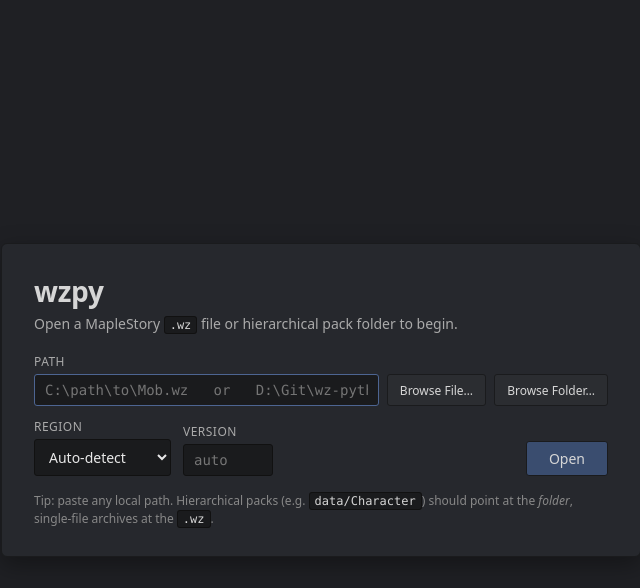
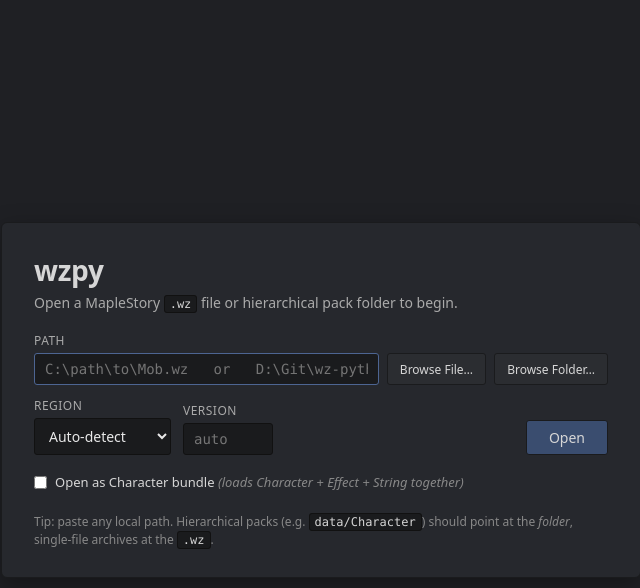
Before and after one commit to Leonana69/wz-python, a Flask app: page /character in a window 1280 px wide. Shown: the top 588 px of the page, without its empty margins (319-959 px from the left). Run offline with Flask 3, Linux system fonts and the light colour scheme; some libraries are stand-ins or nearby versions.

Commit message:
Server: accept multiple paths and a --char Character-bundle flag
CLI:
  python run.py 1.wz 2.wz 3.wz       # first loads, rest are quick-load
  python run.py --char data           # parent dir → finds Character + Effect + String
  python run.py --char data/Character # bundle root → finds Effect + String as siblings

The CLI's positional arg becomes nargs="*"; the first path is loaded
immediately and any extras land on the welcome page as one-click
quick-load buttons (the existing /open dialog gains a "QUICK LOAD"
section listing them). --char overrides the positional, runs a
discovery pass (Character + Effect + String must be present
alongside each other), exits 2 with a clear error if any are
missing, and lands the user on /character via the existing
has_character redirect.

Welcome page (and /api/load) get a matching "Open as Character
bundle" checkbox + char:true field, so the same discovery + error
flow is reachable without restarting. Discovery errors surface
verbatim in the existing status area; partial loads (Character
loaded but Effect/String didn't validate) come back as a non-fatal
warning that briefly displays before redirecting.

Co-Authored-By: Claude Opus 4.7 (1M context) <noreply@anthropic.com>

```diff
--- a/server/app.py
+++ b/server/app.py
@@ -573,6 +573,82 @@ def _auto_detect_region(wz_path: str, version: Optional[int]) -> str:
     return best[0]
 
 
+def _find_pack(parent: str, base: str) -> Optional[str]:
+    """Look for a hierarchical ``parent/<base>/`` folder or a legacy
+    ``parent/<base>.wz`` file. Returns the resolved path or ``None``."""
+    folder = os.path.join(parent, base)
+    if os.path.isdir(folder):
+        return folder
+    wz_file = os.path.join(parent, f"{base}.wz")
+    if os.path.isfile(wz_file):
+        return wz_file
+    return None
+
+
+def _discover_char_root(path: str) -> Tuple[Optional[str], Optional[Dict[str, str]], Optional[str]]:
+    """Resolve a ``--char`` argument to ``(character_path, paths, error)``.
+
+    ``path`` may be either:
+      * a parent directory containing ``Character`` / ``Effect`` /
+        ``String`` (folders or .wz files alongside each other), or
+      * a Character pack itself (folder or .wz), in which case the
+        siblings are searched for in the parent directory.
+
+    Returns ``(character_path, {character, effect, string}, None)`` on
+    success or ``(None, None, error_message)`` if Character can't be
+    located or one of its required siblings (Effect, String) is
+    missing — the welcome dialog and CLI both surface this string
+    verbatim.
+    """
+    if not path:
+        return None, None, "path is required"
+    abs_path = os.path.abspath(path)
+    if not os.path.exists(abs_path):
+        return None, None, f"path does not exist: {abs_path}"
+
+    base = os.path.basename(abs_path.rstrip(os.sep)).lower()
+    if base.startswith("character"):
+        # Path IS a Character pack — siblings live in its parent.
+        char_path = abs_path
+        if os.path.isfile(abs_path):
+            parent = os.path.dirname(abs_path)
+        else:
+            parent = os.path.dirname(abs_path.rstrip(os.sep))
+    else:
+        # Path is a parent dir; Character should be inside it.
+        if not os.path.isdir(abs_path):
+            return None, None, (
+                f"--char path must be a Character pack or a directory "
+                f"containing one: {abs_path}"
+            )
+        parent = abs_path
+        char_path = _find_pack(parent, "Character")
+        if char_path is None:
+            return None, None, (
+                f"no Character.wz or Character/ folder found in {abs_path}"
+            )
+
+    effect_path = _find_pack(parent, "Effect")
+    string_path = _find_pack(parent, "String")
+    missing: List[str] = []
+    if effect_path is None:
+        missing.append("Effect.wz / Effect/")
+    if string_path is None:
+        missing.append("String.wz / String/")
+    if missing:
+        return None, None, (
+            f"found Character at {char_path} but the following sibling "
+            f"pack(s) are missing in {parent}: {', '.join(missing)}. "
+            f"--char requires Character, Effect, and String to all be "
+            f"present alongside each other."
+        )
+    return char_path, {
+        "character": char_path,
+        "effect": effect_path,
+        "string": string_path,
+    }, None
+
+
 def _try_load_character_effects(
     wz_path: str, region: str, version: Optional[int],
 ):
@@ -648,8 +724,16 @@ def _try_load_character_strings(
     return None
 
 
-def create_app(wz_path: Optional[str] = None, region: str = "auto", version: Optional[int] = None) -> Flask:
+def create_app(
+    wz_path: Optional[str] = None, region: str = "auto",
+    version: Optional[int] = None,
+    recent_paths: Optional[List[str]] = None,
+) -> Flask:
     app = Flask(__name__, template_folder="templates", static_folder="static")
+    # ``recent_paths`` shows up in the welcome page as quick-load
+    # buttons. Seeded by the CLI when multiple paths are passed (e.g.
+    # ``python run.py Mob.wz Map.wz`` keeps both for one-click switch).
+    app.config["RECENT_PATHS"] = list(recent_paths or [])
     # Initial config: a freshly-created app has no WZ loaded. ``_do_load``
     # populates these on demand so the server can boot to a "pick a file"
     # welcome screen and load the WZ from a /api/load POST instead of
@@ -927,7 +1011,10 @@ def create_app(wz_path: Optional[str] = None, region: str = "auto", version: Opt
     @app.route("/")
     def index():
         if wz is None:
-            return render_template("welcome.html")
+            return render_template(
+                "welcome.html",
+                recent_paths=app.config.get("RECENT_PATHS", []),
+            )
         # Character packs land on the builder by default — that's the
         # workflow users open them for. The tree browser is always one
         # click away via the ``← Tree browser`` link in the builder
@@ -948,7 +1035,11 @@ def create_app(wz_path: Optional[str] = None, region: str = "auto", version: Opt
         ``/`` redirects to the builder by default). Used by the
         ``← Tree browser`` link from /character."""
         if wz is None:
-            return render_template("welcome.html", redirect_after_load="/tree")
+            return render_template(
+                "welcome.html",
+                redirect_after_load="/tree",
+                recent_paths=app.config.get("RECENT_PATHS", []),
+            )
         return render_template(
             "index.html",
             wz_name=wz_path,
@@ -967,12 +1058,17 @@ def create_app(wz_path: Optional[str] = None, region: str = "auto", version: Opt
             "welcome.html",
             current_path=wz_path,
             current_region=region if wz is not None else None,
+            recent_paths=app.config.get("RECENT_PATHS", []),
         )
 
     @app.route("/character")
     def character_builder() -> str:
         if wz is None:
-            return render_template("welcome.html", redirect_after_load="/character")
+            return render_template(
+                "welcome.html",
+                redirect_after_load="/character",
+                recent_paths=app.config.get("RECENT_PATHS", []),
+            )
         if not _character_supported(wz):
             abort(404, "Character builder requires a Character.wz")
         return render_template(
@@ -985,8 +1081,15 @@ def create_app(wz_path: Optional[str] = None, region: str = "auto", version: Opt
     @app.route("/api/load", methods=["POST"])
     def api_load() -> Response:
         """Hot-load a WZ file or hierarchical pack folder. Body:
-        ``{"path": "...", "region": "auto|GMS|EMS|BMS", "version": int|null}``.
-        Region defaults to ``auto`` and version to ``null`` (auto)."""
+        ``{"path": "...", "region": "auto|GMS|EMS|BMS",
+           "version": int|null, "char": bool}``.
+
+        When ``char`` is true the path is resolved as a Character
+        bundle root: it can point at the Character pack itself, or
+        at a parent directory containing Character / Effect /
+        String alongside each other. Failure modes (missing pack,
+        missing siblings) come back as 400 with a human-readable
+        message the welcome dialog renders verbatim."""
         data = request.get_json(silent=True) or {}
         path = (data.get("path") or "").strip()
         region_arg = (data.get("region") or "auto").strip() or "auto"
@@ -1000,8 +1103,14 @@ def create_app(wz_path: Optional[str] = None, region: str = "auto", version: Opt
                 version_arg = int(version_arg)
             except (TypeError, ValueError):
                 return jsonify({"error": "version must be an integer"}), 400
+        char_mode = bool(data.get("char"))
         if not path:
             return jsonify({"error": "path is required"}), 400
+        if char_mode:
+            char_path, _paths, err = _discover_char_root(path)
+            if err:
+                return jsonify({"error": err, "code": "CHAR_DISCOVERY"}), 400
+            path = char_path
         try:
             _do_load(path, region_arg, version_arg)
         except FileNotFoundError as e:
@@ -1010,6 +1119,24 @@ def create_app(wz_path: Optional[str] = None, region: str = "auto", version: Opt
             return jsonify({"error": str(e)}), 400
         except Exception as e:
             return jsonify({"error": f"{type(e).__name__}: {e}"}), 500
+        # In char mode insist that Effect and String actually loaded —
+        # the discovery step above ensured the paths exist on disk,
+        # but a corrupt pack or a wrong-region key could still leave
+        # the lookups as None. Surface that as an error so the user
+        # knows the overlay won't render.
+        if char_mode:
+            missing = []
+            if app.config.get("CHARACTER_EFFECTS") is None:
+                missing.append("Effect (overlay rendering disabled)")
+            if app.config.get("CHARACTER_STRINGS") is None:
+                missing.append("String (item names will fall back to IDs)")
+            if missing:
+                return jsonify({
+                    "ok": True, "path": wz_path, "region": region,
+                    "version": wz.version, "hierarchical": hierarchical,
+                    "has_character": _character_supported(wz),
+                    "warning": "char-mode partial load: " + "; ".join(missing),
+                })
         return jsonify({
             "ok": True,
             "path": wz_path,
@@ -3120,9 +3247,17 @@ def main() -> None:
     import argparse
 
     parser = argparse.ArgumentParser(description="Browse a MapleStory .wz file in your browser")
-    parser.add_argument("wz", nargs="?", default=None,
-                        help="path to the .wz file or hierarchical pack folder. "
-                             "Omit to start at the welcome screen and pick a file in the browser.")
+    parser.add_argument("wz", nargs="*", default=[],
+                        help="paths to .wz files or hierarchical pack folders. "
+                             "The first is loaded immediately; the rest are remembered "
+                             "as quick-load buttons on the welcome page. "
+                             "Omit all to start at the welcome screen.")
+    parser.add_argument("--char", default=None, metavar="PATH",
+                        help="open in Character Builder mode. PATH may be either a "
+                             "Character pack (Character.wz / Character/) or a parent "
+                             "directory containing Character + Effect + String "
+                             "alongside each other. Errors out if any of the three "
+                             "are missing. Implies --region auto unless overridden.")
     parser.add_argument("--region", default="auto",
                         choices=["auto", "GMS", "EMS", "BMS"],
                         help="MapleStory region (default: auto — pick the "
@@ -3134,7 +3269,29 @@ def main() -> None:
     parser.add_argument("--debug", action="store_true")
     args = parser.parse_args()
 
-    app = create_app(args.wz, region=args.region, version=args.version)
+    initial_path: Optional[str] = None
+    if args.char:
+        char_path, _paths, err = _discover_char_root(args.char)
+        if err:
+            print(f"--char error: {err}", file=sys.stderr)
+            sys.exit(2)
+        initial_path = char_path
+    elif args.wz:
+        initial_path = args.wz[0]
+
+    # Recent paths shown on the welcome page. In char mode the
+    # ``--char`` arg itself is the obvious quick-pick; in the
+    # multi-positional case, the first path is already loaded so
+    # only the trailing ones become quick-picks.
+    if args.char:
+        recent = [args.char] + list(args.wz)
+    else:
+        recent = list(args.wz[1:])
+
+    app = create_app(
+        initial_path, region=args.region, version=args.version,
+        recent_paths=recent,
+    )
     print(f"\n  -> open http://{args.host}:{args.port}\n")
     app.run(host=args.host, port=args.port, debug=args.debug)
 
--- a/server/static/open_file.js
+++ b/server/static/open_file.js
@@ -10,6 +10,7 @@ const $submit = document.getElementById("open-submit");
 const $status = document.getElementById("open-status");
 const $browseFile = document.getElementById("open-browse-file");
 const $browseFolder = document.getElementById("open-browse-folder");
+const $charMode = document.getElementById("open-char");
 
 function setStatus(kind, text) {
   if (!$status) return;
@@ -36,6 +37,7 @@ $form.addEventListener("submit", async (ev) => {
     path,
     region: $region.value || "auto",
     version: $version.value ? Number($version.value) : null,
+    char: !!($charMode && $charMode.checked),
   };
   $submit.disabled = true;
   setStatus("info", "Loading…");
@@ -51,10 +53,14 @@ $form.addEventListener("submit", async (ev) => {
       $submit.disabled = false;
       return;
     }
-    setStatus(
-      "info",
-      `Loaded ${data.path} (${data.region}, v${data.version}). Redirecting…`,
-    );
+    let summary = `Loaded ${data.path} (${data.region}, v${data.version}).`;
+    if (data.warning) {
+      // Char-mode partial load: show the warning briefly, but still
+      // redirect — the user can see the situation in the builder.
+      summary += " " + data.warning;
+    }
+    summary += " Redirecting…";
+    setStatus(data.warning ? "error" : "info", summary);
     // Destination preference:
     //   1. Explicit ``_WZPY_REDIRECT_AFTER_LOAD`` (set when the user
     //      hit /character with no WZ loaded — honor it if the new WZ
@@ -68,7 +74,9 @@ $form.addEventListener("submit", async (ev) => {
     } else if (!dest) {
       dest = data.has_character ? "/character" : "/";
     }
-    window.location.href = dest;
+    // Brief delay if there's a warning so the user can read it.
+    setTimeout(() => { window.location.href = dest; },
+               data.warning ? 1500 : 0);
   } catch (err) {
     setStatus("error", `Network error: ${err.message || err}`);
     $submit.disabled = false;
@@ -109,5 +117,18 @@ async function browse(kind) {
 if ($browseFile) $browseFile.addEventListener("click", () => browse("file"));
 if ($browseFolder) $browseFolder.addEventListener("click", () => browse("folder"));
 
+// Recent-paths quick-load: prefill the path input and submit the form
+// in the same flow as a manual load. Lets the user one-click between
+// any of the paths the CLI was launched with.
+for (const btn of document.querySelectorAll(".open-recent-btn")) {
+  btn.addEventListener("click", () => {
+    const p = btn.getAttribute("data-path");
+    if (!p) return;
+    $path.value = p;
+    if ($form.requestSubmit) $form.requestSubmit();
+    else $form.dispatchEvent(new Event("submit", { cancelable: true }));
+  });
+}
+
 // Auto-focus the path input when the page loads with an empty value.
 if ($path && !$path.value) $path.focus();
--- a/server/static/welcome.css
+++ b/server/static/welcome.css
@@ -161,3 +161,59 @@ body.welcome-page main.welcome-card {
   color: #888;
   line-height: 1.5;
 }
+
+.open-char-mode {
+  display: flex;
+  align-items: center;
+  gap: 8px;
+  font-size: 13px;
+  color: #d6d6d6;
+  cursor: pointer;
+  padding: 6px 0;
+}
+.open-char-mode input[type="checkbox"] { margin: 0; cursor: pointer; }
+.open-char-mode em {
+  color: #888;
+  font-style: italic;
+  font-weight: normal;
+}
+
+.open-recent {
+  margin-top: 18px;
+  padding-top: 14px;
+  border-top: 1px solid #1a1b1d;
+}
+.open-recent-label {
+  font-size: 12px;
+  color: #aaa;
+  text-transform: uppercase;
+  letter-spacing: 0.04em;
+  margin-bottom: 8px;
+}
+.open-recent-list {
+  list-style: none;
+  margin: 0;
+  padding: 0;
+  display: flex;
+  flex-direction: column;
+  gap: 4px;
+}
+.open-recent-btn {
+  width: 100%;
+  text-align: left;
+  background: #1a1b1d;
+  color: #d6d6d6;
+  border: 1px solid #111;
+  border-radius: 3px;
+  padding: 6px 10px;
+  font: inherit;
+  cursor: pointer;
+}
+.open-recent-btn code {
+  background: none;
+  border: none;
+  padding: 0;
+  font-size: 12px;
+  word-break: break-all;
+}
+.open-recent-btn:hover { background: #25262a; border-color: #4d6592; }
--- a/server/templates/welcome.html
+++ b/server/templates/welcome.html
@@ -42,8 +42,27 @@
         </label>
         <button type="submit" id="open-submit">Open</button>
       </div>
+      <label class="open-char-mode" title="Resolve the path as a Character bundle root and load Character + Effect + String together. Errors out if any of the three are missing.">
+        <input type="checkbox" id="open-char">
+        <span>Open as Character bundle <em>(loads Character + Effect + String together)</em></span>
+      </label>
       <div id="open-status" class="open-status" hidden></div>
     </form>
+
+    {% if recent_paths %}
+    <div class="open-recent">
+      <div class="open-recent-label">Quick load</div>
+      <ul class="open-recent-list">
+        {% for p in recent_paths %}
+        <li>
+          <button type="button" class="open-recent-btn" data-path="{{ p }}">
+            <code>{{ p }}</code>
+          </button>
+        </li>
+        {% endfor %}
+      </ul>
+    </div>
+    {% endif %}
 
     {% if current_path %}
     <p class="open-current">
```
